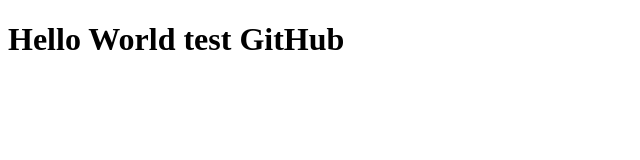
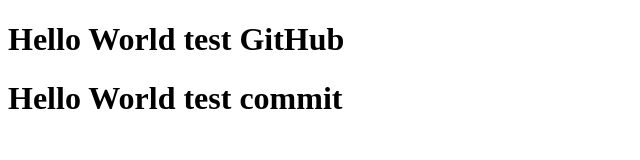
Before and after one commit to i-khaoula/Git-test, a plain HTML site: page index.html in a window 1280 px wide. Shown: the whole page, without its empty margins (0-640 px from the left). Drawn offline with Linux system fonts and the light colour scheme.

Commit message:
Update index.html

```diff
--- a/index.html
+++ b/index.html
@@ -8,7 +8,8 @@
 </head>
 
 <body>
-    <h1>Hello World test GitHub</h1>
+    <h1>Hello World test GitHub </h1>
+    <h1>Hello World test  commit </h1>
 </body>
 
 </html>
```
